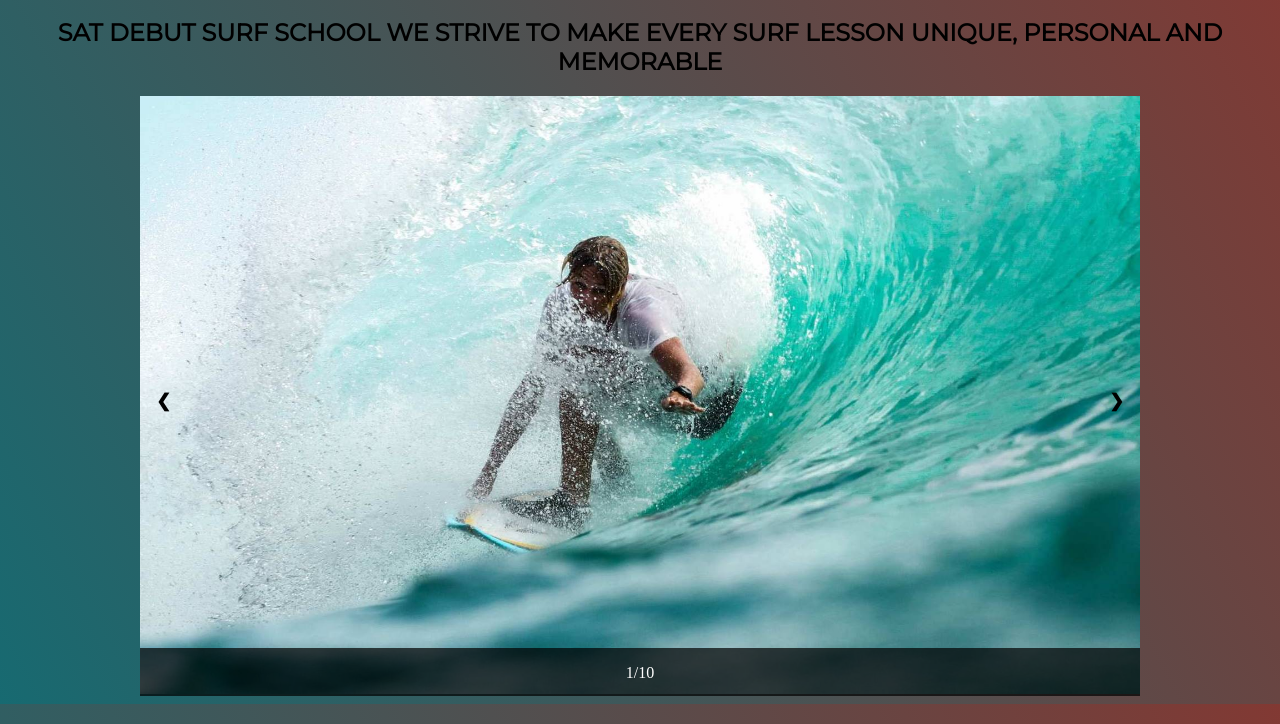
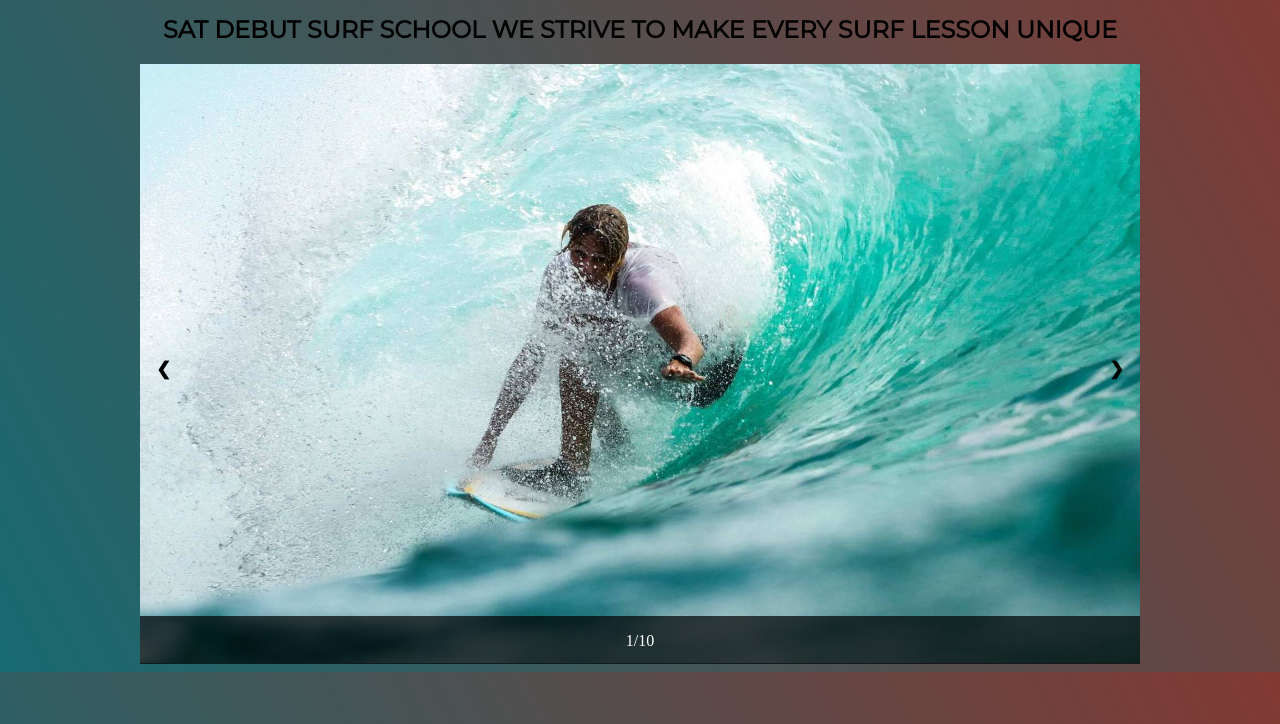
Before and after one commit to Nelliney/protest, a plain HTML site: page carousel/index.html in a window 1280 px wide. Shown: the part 76-800 px from the top of the page. Drawn offline with Linux system fonts and the light colour scheme.

Commit message:
change h1

```diff
--- a/carousel/index.html
+++ b/carousel/index.html
@@ -14,7 +14,7 @@
   <h1>SURF CAMP</h1>
 
   <section>
-    <h2>SAT DEBUT SURF SCHOOL WE STRIVE TO MAKE EVERY SURF LESSON UNIQUE, PERSONAL AND MEMORABLE</h2>
+    <h2>SAT DEBUT SURF SCHOOL WE STRIVE TO MAKE EVERY SURF LESSON UNIQUE</h2>
 
 
     <figure class="slideshow">
```
